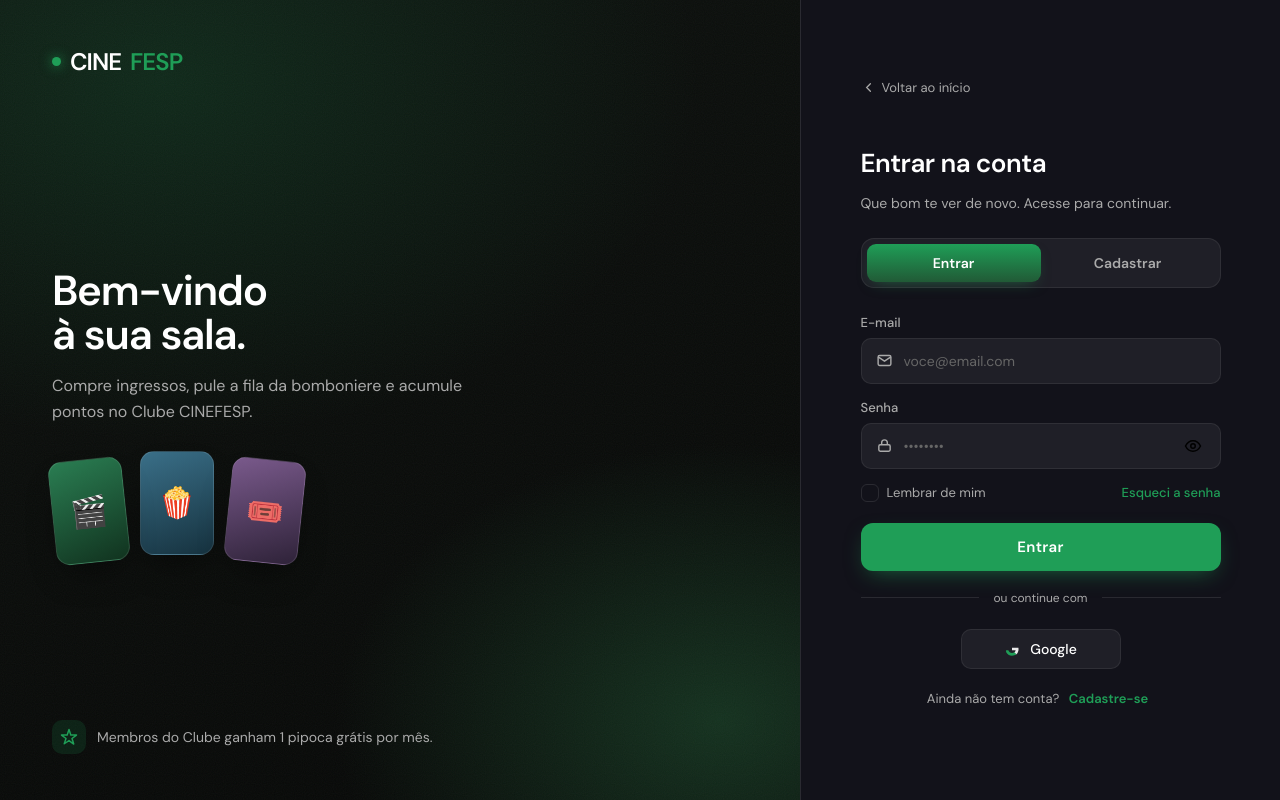
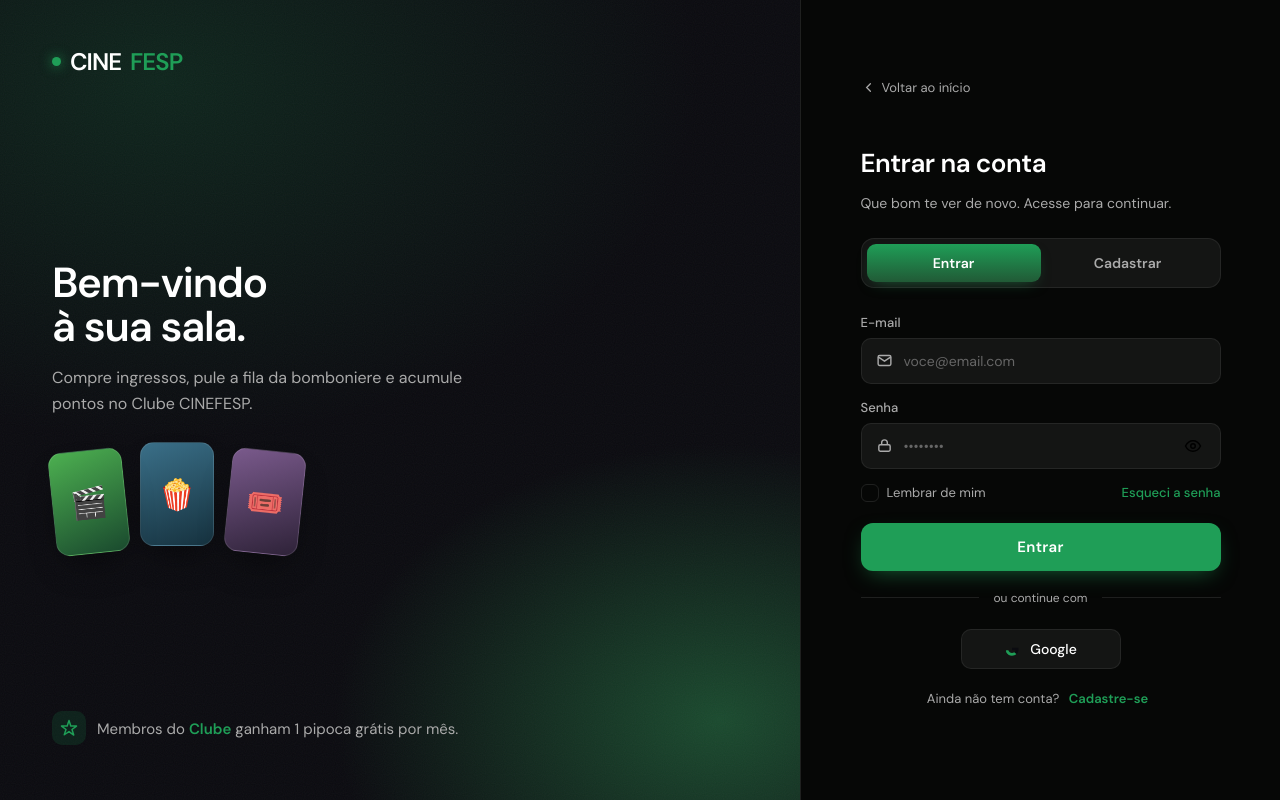
Before and after one commit to Cibelleeg/back-to-the-future, a React (Vite) app: page /login in a window 1280 px wide. Built offline with nearby package versions, Linux system fonts and the light colour scheme.

Commit message:
troca de algumas cores e melhoria do bg

```diff
--- a/src/pages/Login/LoginPage/LoginPage.styles.ts
+++ b/src/pages/Login/LoginPage/LoginPage.styles.ts
@@ -42,8 +42,8 @@ export const Stage = styled.section`
   justify-content: space-between;
   background:
     radial-gradient(900px 600px at 20% 10%, var(--primary-subtle), transparent 60%),
-    radial-gradient(700px 500px at 90% 90%, rgba(33, 90, 54, 0.5), transparent 55%),
-    linear-gradient(160deg, #0c100d, #060706);
+    radial-gradient(700px 500px at 90% 90%, var(--success-bg), transparent 55%),
+    linear-gradient(160deg, var(--hero-gradient-start), var(--hero-gradient-end));
 
   &::after {
     content: "";
@@ -119,7 +119,7 @@ export const PostersContainer = styled.div`
     box-shadow: 0 18px 40px -20px #000;
     transition: transform .35s;
 
-    &:nth-child(1) { background: linear-gradient(160deg, #2a7d52, #11331f); transform: rotate(-6deg); }
+    &:nth-child(1) { background: linear-gradient(160deg, var(--success), var(--success-bg)); transform: rotate(-6deg); }
     &:nth-child(2) { background: linear-gradient(160deg, #3a6f88, #16323f); margin-top: -8px; }
     &:nth-child(3) { background: linear-gradient(160deg, #7a5a8c, #2e2238); transform: rotate(6deg); }
   }
@@ -153,7 +153,10 @@ export const Perk = styled.div`
 
 export const Panel = styled.section`
   width: min(480px, 46%);
-  background: var(--bg-secondary);
+
+  /* ALTERADO: Trocando o cinza-azulado pelo preto do app */
+  background: #060706;
+
   border-left: 1px solid var(--border-primary);
   padding: 46px clamp(28px, 4vw, 56px);
   display: flex;
@@ -166,7 +169,6 @@ export const Panel = styled.section`
     flex: 1;
   }
 `;
-
 export const PanelInner = styled.div`
   width: 100%;
   max-width: 360px;
@@ -259,7 +261,7 @@ export const Field = styled.div`
 
   .msg {
     font-size: 12px;
-    color: #ff5a5f;
+    color: #ff373e;
     margin-top: 6px;
     display: none;
   }
@@ -267,7 +269,7 @@ export const Field = styled.div`
   &.err {
     animation: ${shake} .35s;
     input {
-      border-color: #ff5a5f;
+      border-color: #ff373e;
       box-shadow: 0 0 0 4px rgba(255, 90, 95, 0.14);
     }
     .msg { display: block; }
@@ -366,8 +368,8 @@ export const StrengthMeter = styled.div`
     transition: background .25s;
   }
 
-  &[data-level="1"] i:nth-child(1) { background: #ff5a5f; }
-  &[data-level="2"] i:nth-child(-n+2) { background: #e0a83c; }
+  &[data-level="1"] i:nth-child(1) { background: #ff373e; }
+  &[data-level="2"] i:nth-child(-n+2) { background: #f5c842; }
   &[data-level="3"] i:nth-child(-n+3) { background: var(--primary); }
   &[data-level="4"] i { background: var(--primary); }
 `;
--- a/src/pages/Login/LoginPage/LoginPage.tsx
+++ b/src/pages/Login/LoginPage/LoginPage.tsx
@@ -79,8 +79,6 @@ export function LoginPage() {
         }
 
         setIsLoading(true);
-
-        // Simulação da chamada da API do Backend (pulp-fiction)
         setTimeout(() => {
             setIsLoading(false);
             navigate('/');
@@ -116,7 +114,13 @@ export function LoginPage() {
                             <path d="m12 2 2.4 7.4H22l-6 4.6 2.3 7.4-6.3-4.6L5.7 21 8 14 2 9.4h7.6z" />
                         </svg>
                     </span>
-                    Membros do Clube ganham 1 pipoca grátis por mês.
+                    <p style={{ fontSize: '15px', color: 'var(--text-muted)', marginTop: '16px' }}>
+                        Membros do{' '}
+                        <Link to="/#clube" className="link" style={{ color: 'var(--primary)', fontWeight: '600', textDecoration: 'none' }}>
+                            Clube
+                        </Link>{' '}
+                        ganham 1 pipoca grátis por mês.
+                    </p>
                 </S.Perk>
             </S.Stage>
 
@@ -204,7 +208,6 @@ export function LoginPage() {
                                     onChange={e => { setPassword(e.target.value); clearError('password'); }}
                                 />
 
-                                {/* GARANTA QUE ESTÁ EXATAMENTE ASSIM (Sem className="eye"): */}
                                 <S.EyeButton type="button" aria-label="Mostrar senha" onClick={() => setShowPassword(!showPassword)}>
                                     {showPassword ? (
                                         <svg viewBox="0 0 24 24" fill="none" stroke="currentColor" strokeWidth="2" strokeLinecap="round">
@@ -226,7 +229,6 @@ export function LoginPage() {
                         </S.Field>
 
                         {/* Rodapé do Formulário Dinâmico */}
-
                         {mode === 'login' ? (
                             <S.FormRow>
                                 <label className="check">
@@ -241,7 +243,6 @@ export function LoginPage() {
                                 <Link to="#" className="link">Esqueci a senha</Link>
                             </S.FormRow>
                         ) : (
-                            /* CORRIGIDO: Agora usa o S.FormRow para envelopar e travar o tamanho do campo */
                             <S.FormRow>
                                 <label className="check">
                                     <input
@@ -251,7 +252,6 @@ export function LoginPage() {
                                         onChange={e => setTermsAccepted(e.target.checked)}
                                     />
                                     <span className="box">
-                                        {/* CORRIGIDO: viewBox ajustado para 0 0 24 24 para o check aparecer */}
                                         <svg viewBox="0 0 24 24" fill="none" stroke="currentColor" strokeWidth="3" strokeLinecap="round" strokeLinejoin="round">
                                             <path d="M20 6 9 17l-5-5" />
                                         </svg>
@@ -271,18 +271,14 @@ export function LoginPage() {
                         </S.SubmitBtn>
 
                         {/* Divisor Social - Apenas no Login */}
-                        {/* Divisor Social - Apenas no Login */}
                         {mode === 'login' && (
                             <>
                                 <S.Divider>ou continue com</S.Divider>
-
-                                {/* Envelopamos em um container centralizado para o botão não esticar 100% */}
                                 <div style={{ display: 'flex', justifyContent: 'center', width: '100%', marginTop: '4px' }}>
                                     <S.SocialBtn type="button">
-                                        {/* CORRIGIDO: viewBox voltou para 0 0 24 24 para o ícone aparecer no tamanho certo */}
                                         <svg viewBox="0 0 24 24">
-                                            <path fill="#fff" d="M21.8 12.2c0-.7-.1-1.3-.2-2H12v3.8h5.5a4.7 4.7 0 0 1-2 3.1v2.6h3.3c1.9-1.8 3-4.4 3-7.5z" opacity=".9" />
-                                            <path fill="#1f9e57" d="M12 22c2.7 0 4.9-.9 6.6-2.4l-3.3-2.6c-.9.6-2 1-3.3 1-2.6 0-4.7-1.7-5.5-4.1H3.1v2.6A10 10 0 0 0 12 22z" />
+                                            <path fill='var(--bg-primary)' d="M21.8 12.2c0-.7-.1-1.3-.2-2H12v3.8h5.5a4.7 4.7 0 0 1-2 3.1v2.6h3.3c1.9-1.8 3-4.4 3-7.5z" opacity=".9" />
+                                            <path fill='var(--primary)' d="M12 22c2.7 0 4.9-.9 6.6-2.4l-3.3-2.6c-.9.6-2 1-3.3 1-2.6 0-4.7-1.7-5.5-4.1H3.1v2.6A10 10 0 0 0 12 22z" />
                                         </svg>
                                         Google
                                     </S.SocialBtn>
@@ -291,7 +287,6 @@ export function LoginPage() {
                         )}
                     </S.FormContainer>
 
-                    {/* Texto Inferior de Alternância */}
                     <S.SwitchHintParagraph>
                         {mode === 'login' ? 'Ainda não tem conta? ' : 'Já é membro? '}
                         <button type="button" onClick={() => handleModeChange(mode === 'login' ? 'signup' : 'login')}>
```
